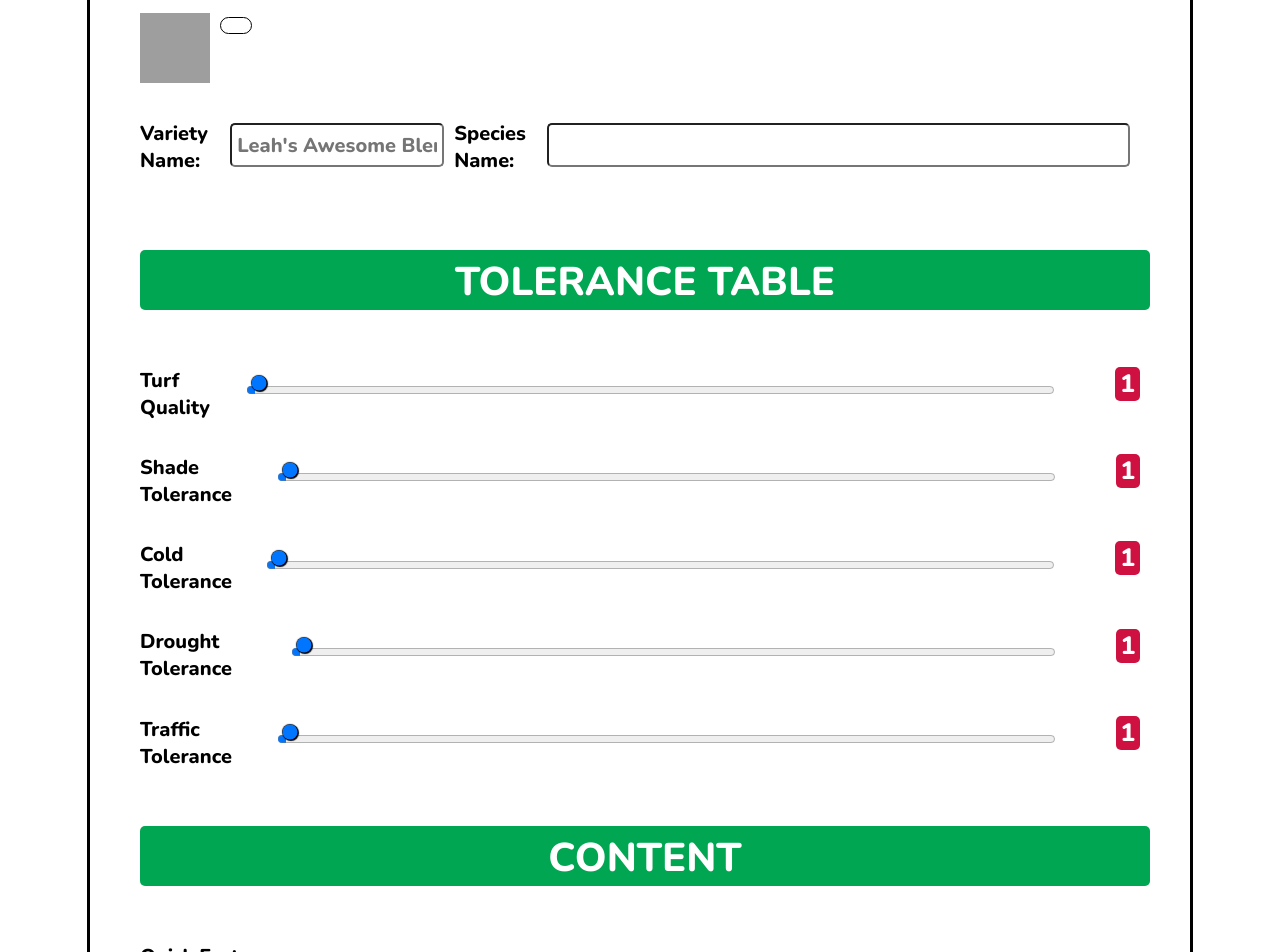
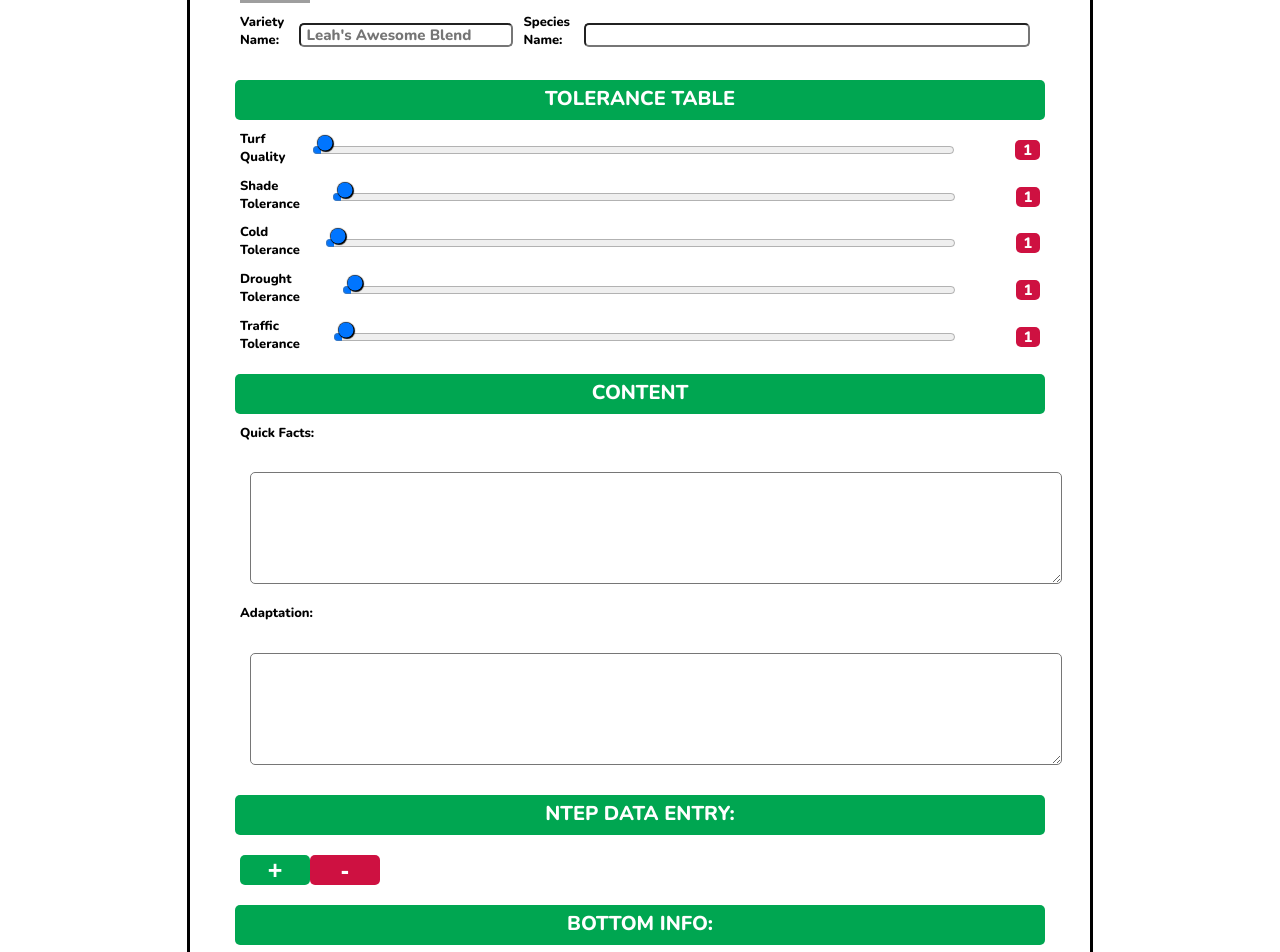
Before and after one commit to jaredjasonpeters/tech-sheet, a React (Create React App) app: page / in a window 1280 px wide. Shown: the part 420-1372 px from the top of the page. Built offline with nearby package versions, Linux system fonts and the light colour scheme; grey boxes are pictures that could not be loaded.

Commit message:
Added remove Data Entry, smaller design

```diff
--- a/src/App.css
+++ b/src/App.css
@@ -33,7 +33,7 @@ input[type=range]::-webkit-slider-thumb {
 }
 
 input:not([type=Submit]){
-  font-size: 20px;
+  font-size: 15px;
   font-family: 'Nunito', sans-serif;
   padding: 5px;
 }
--- a/src/components/NTEPtable.js
+++ b/src/components/NTEPtable.js
@@ -17,17 +17,19 @@ export default class NTEPtable extends Component {
                 border: `5px solid ${IndexColor(this.props.count)}`,
                 borderRadius: '5px',
                 padding: '15px',
-                marginBottom: '20px'
+                marginBottom: '10px',
+                marginRight: '10px'
             }}>
                 <div style={{
-                    width: '40px',
-                    height: '40px',
+                    width: '30px',
+                    height: '30px',
                     borderRadius: '90px',
                     background: IndexColor(this.props.count),
                     textAlign: 'center',
-                    fontSize: '30px',
+                    fontSize: '20px',
                     color: 'white',
-                    fontFamily: 'Nunito, sans-serif'
+                    fontFamily: 'Nunito, sans-serif',
+                    marginBottom: '30px'
 
                 }}>{this.props.count}</div>
                 <InputLabel style={{ marginBottom: '0px' }}>Title:</InputLabel>
--- a/src/components/TableList.js
+++ b/src/components/TableList.js
@@ -1,7 +1,6 @@
 import React, { Component } from 'react'
 import NTEPtable from './NTEPtable'
-import { AddTableButton } from './styled/styled'
-import { randomColor } from './../utils/utils'
+import { AddTableButton, RemoveTableButton } from './styled/styled'
 
 export default class TableList extends Component {
     constructor(props) {
@@ -13,7 +12,7 @@ export default class TableList extends Component {
     }
     handleClick(e) {
         e.preventDefault()
-        if (this.state.count <= 8) {
+        if (this.state.count <= 4) {
             this.setState((prevState) => {
                 var count = prevState.count
                 var newArr = prevState.arr;
@@ -27,6 +26,24 @@ export default class TableList extends Component {
         }
     }
 
+    removeTable(e){
+        e.preventDefault()
+        if(this.state.count > 1){
+            this.setState(prevState => {
+                var count = prevState.count
+                var newArr = prevState.arr;
+                newArr.pop()
+                count--
+                return {
+                    arr: newArr,
+                    count: count
+                }
+            })
+        }
+
+
+    }
+
     render() {
         let tables = this.state.arr.map(v => (<NTEPtable key={`table-${v}`} count={v} handleCheck={this.props.handleCheck} data={this.props.data} />))
         return (
@@ -36,8 +53,9 @@ export default class TableList extends Component {
                 flexWrap: 'wrap',
                 justifyContent: 'space-between'
             }} >
-                <div style={{ width: '100%', marginBottom: '20px' }}>
+                <div style={{ width: '100%', margin: '10px 0 10px 0' }}>
                     <AddTableButton onClick={this.handleClick.bind(this)}>+</AddTableButton>
+                    <RemoveTableButton onClick={this.removeTable.bind(this)}>-</RemoveTableButton>
                 </div>
                 {tables}
             </ div>
--- a/src/components/data_entry.js
+++ b/src/components/data_entry.js
@@ -86,7 +86,7 @@ export default class DataEntry extends Component {
                         <$Label width="20%" center> Establishment Rate: </$Label>
                         <$Label width="20%" center> Mowing Frequency: </$Label>
                         <$Label width="20%" center> Nitrogen Required: </$Label>
-                        <$Label width="20%" center> Endophyte Enhanced: </$Label>
+                        <$Label width="20%" center> Endophyte +: </$Label>
                     </Wrapper>
                     <Wrapper>
                         <BIinput name="" ></BIinput>
--- a/src/components/styled/styled.js
+++ b/src/components/styled/styled.js
@@ -5,15 +5,17 @@ const DLF_Pink = '#ce1141'
 const ALIST_Blue = '#00aeef'
 
 const SectionHeader = styled.div`
+flex-grow: 1
+align-self: center
 width: 100%
-height: 50px;
-margin: 40px 0 40px 0
+height: 30px;
+margin: 10px 0 10px 0
 padding: 5px;
 background-color: ${DLF_Green};
 border-radius: 5px;
 
 
-font-size: 40px;
+font-size: 20px;
 font-weight: bold;
 text-align: center;
 color: white;
@@ -24,19 +26,19 @@ font-family: 'Nunito', sans-serif;
 const $Form = styled.form`
 display: flex;
 flex-direction: column
-max-width: 1000px;
+max-width: 800px;
 margin: 50px auto 0px auto;
 padding: 50px;
 border: solid 3px black
 `
 const $Label = styled.label`
 flex-grow: 1
-width: ${props => props.width || '40px'}
-max-width: ${props=> props.width || '40px'}
+width: ${props => props.width || '30px'}
+max-width: ${props=> props.width || '30px'}
 align-self: flex-start;
-margin: 0px 15px 0px 10px;
+margin: 0px 25px 0px 10px;
 
-font-size: 15px;
+font-size: 13px;
 font-weight: bold;
 font-family: 'Nunito', sans-serif;
 text-align: ${props=> {if(props.center) return 'center' || 'left'}}
@@ -47,9 +49,9 @@ color: ${DLF_Green}
     }
 `
 const $Input = styled.input.attrs({ type: 'text',})`
-flex-grow: ${props => props.flex || 8};
-margin: 20px 10px; 20px 10px;
-height: 30px;
+flex-grow: ${props => props.flex || 6};
+margin: 10px 10px; 10px 10px;
+height: 10px;
 width: 95%;
 max-width: ${props => props.maxW || '100%'}
 border-radius: 5px;
@@ -58,7 +60,7 @@ padding: 5px;
 const BIinput = styled.input.attrs({type: 'text',})`
     flex-grow: 1
     width: 20%
-    height: 30px
+    height: 20px
     margin: 5px
     border-radius: 5px
 `
@@ -68,20 +70,20 @@ display: flex;
 flex-direction: row;
 justify-content: flex-start
 align-items: flex-start;
-margin-bottom: 20px;
+margin-bottom: 10px;
 width: 100%;
 height: auto;
 `
 const NTEPVarietyInput = styled.input`
 flex-grow: 2
-height: 30px;
-max-width: 150px;
+height: 10px;
+max-width: 100px;
 border-radius: 5px;
 `
 const NTEPRatingInput = styled.input`
 flex-grow: 1
-height: 30px;
-max-width: 50px;
+height: 10px;
+max-width: 30px;
 
 
 border-radius: 5px;
@@ -108,10 +110,10 @@ ${props => props.reset && css`
 `}
 `
 const $TextArea = styled.textarea`
-display: block;
-margin: 20px auto 40px 10px;
-height: 150px;
-width: 500px;
+flex-grow: 1
+margin: 20px auto 20px 10px;
+height: 100px;
+width: 100%;
 border-radius: 5px;
 `
 
@@ -125,7 +127,7 @@ border-radius: 5px;
 
 @import url('https://fonts.googleapis.com/css?family=Nunito:800');
 font-family: 'Nunito', sans-serif;
-font-size: 25px;
+font-size: 15px;
 color: white;
 text-align: center;
 
@@ -158,36 +160,54 @@ width: 100%
 const InputLabel = styled.h2`
 flex-grow: 1
 align-self: flex-start;
+margin-top: 0;
 font-family: 'Nunito', sans-serif;
-font-size: 20px;
+font-size: 13px;
 text-align: left;
 `
 const AddTableButton = styled.button`
 display: inline-block;
-height: 50px;
-width: 100px;
+height: 30px;
+width: 70px;
 border-radius: 5px;
 background: ${DLF_Green}
 border: none;
+margin-bottom: 0;
 
 
-font-size: 30px;
+font-size: 25px;
 font-weight: bold;
 color: white;
 `
+const RemoveTableButton = styled.button`
+display: inline-block;
+height: 30px;
+width: 70px;
+border-radius: 5px;
+background: ${DLF_Pink}
+border: none;
+margin-bottom: 0;
+
+
+font-size: 25px;
+font-weight: bold;
+color: white;
+`
+
 const Checkbox = styled.div`
-    max-width: 30px
-    width: 30px
-    height: 15px
+    flex-grow: 1
+    max-width: 10px
+    width: 10px
+    height: 10px
     border: 1px solid black
     border-radius: 90px
     margin: 4px 10px
 
     ${props => props.checked && css`
     background-color: ${(props.blue) ? ALIST_Blue : DLF_Green}
-    max-width: 30px
-    width:  30px
-    height: 15px
+    max-width: 10px
+    width:  10px
+    height: 10px
     border: 1px solid black
     border-radius: 90px
     margin: 4px 10px
@@ -208,6 +228,7 @@ export {
     $TextArea,
     SectionHeader,
     AddTableButton,
+    RemoveTableButton,
     DLF_Green,
     DLF_Pink,
     ALIST_Blue,
--- a/src/utils/utils.js
+++ b/src/utils/utils.js
@@ -1,7 +1,7 @@
 module.exports = {
 
   IndexColor(index) {
-    var colors = ['_', 'orange', 'grey', 'black', 'violet', 'orange', 'grey', 'black', 'violet']
+    var colors = ['_', '#232122', '#383435', '#514f4f', '#968f91',]
     var index = index || 0
 
     return colors[index]
```
